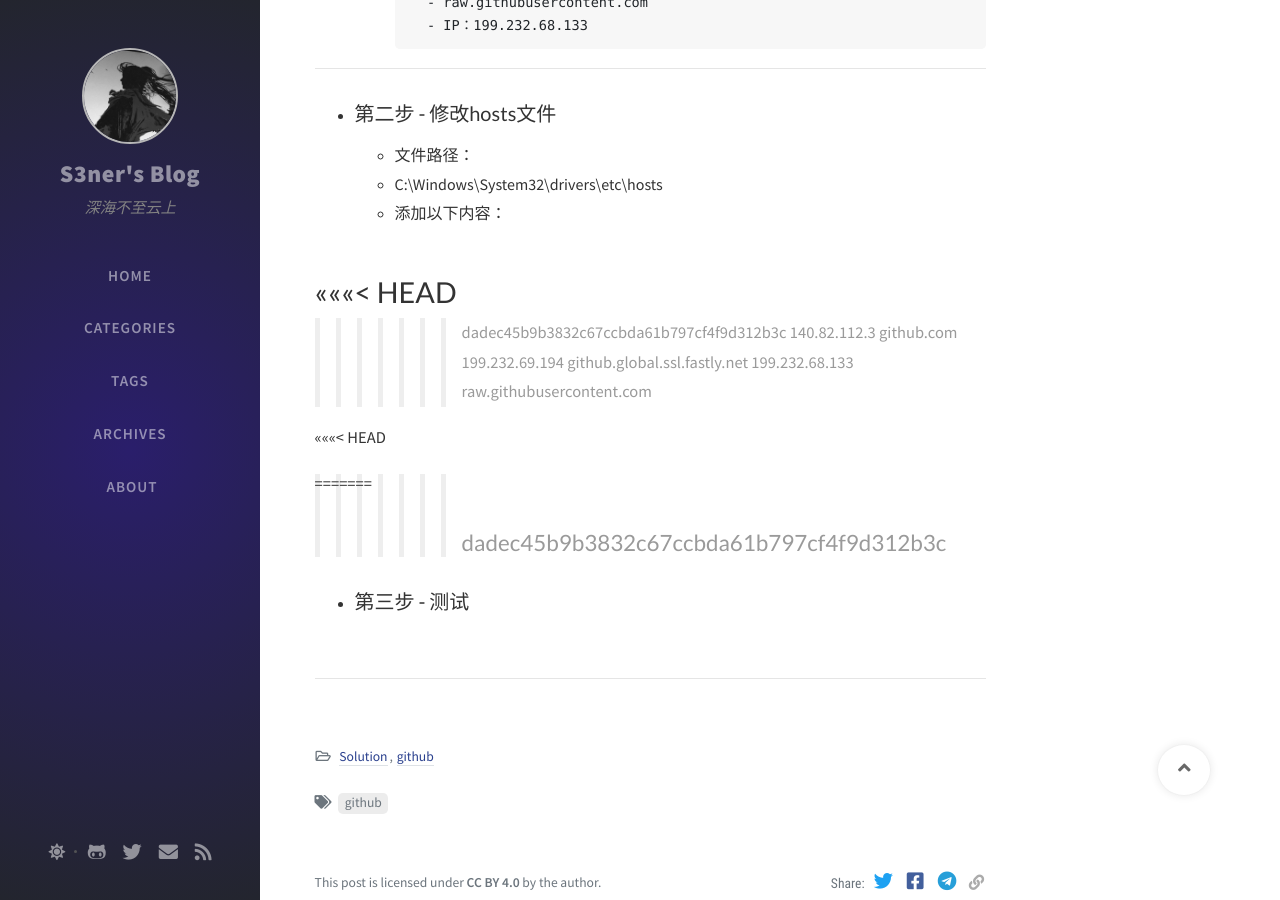
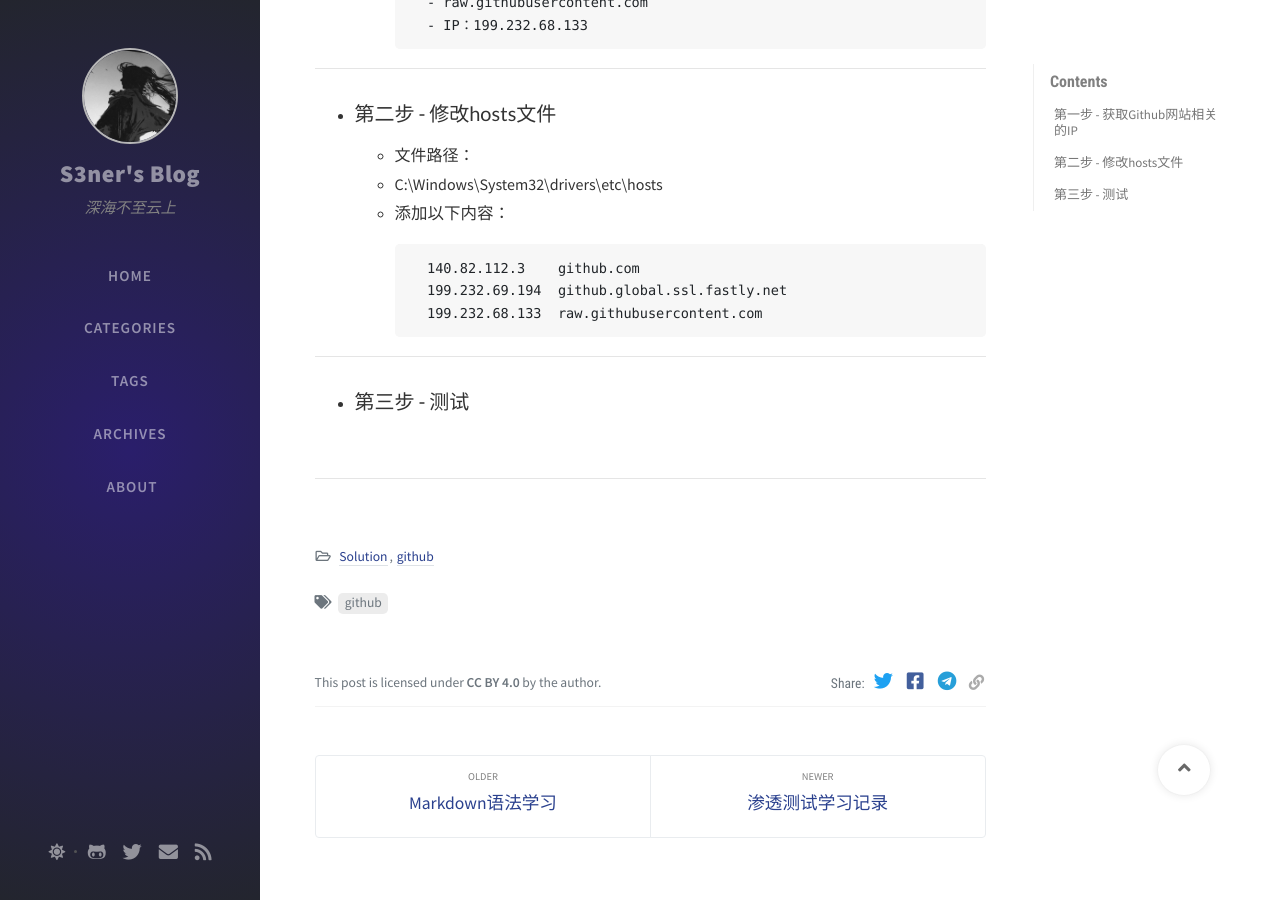
Before and after one commit to devisitem/legacy-blog, a Jekyll site: the page built from _posts/2020-06-02-解决github访问加载慢的问题.md, in a window 1280 px wide and 900 px high, scrolled down 612 px. Built offline with Jekyll 4.4.1, drawn with Linux system fonts in a browser that asks for light colours; nearby versions of some CDN libraries; comment, search, counter and statistics services are not loaded; some of the changed text lies outside the part shown.

Commit message:
Update 2020-06-02-解决github访问加载慢的问题.md

```diff
--- a/_posts/2020-06-02-解决github访问加载慢的问题.md
+++ b/_posts/2020-06-02-解决github访问加载慢的问题.md
@@ -33,19 +33,10 @@ tags: [github]
     - C:\Windows\System32\drivers\etc\hosts
     - 添加以下内容：
 
-<<<<<<< HEAD
-=======
-
->>>>>>> dadec45b9b3832c67ccbda61b797cf4f9d312b3c
             140.82.112.3    github.com
             199.232.69.194  github.global.ssl.fastly.net
             199.232.68.133  raw.githubusercontent.com
 
-<<<<<<< HEAD
-
-=======
-
->>>>>>> dadec45b9b3832c67ccbda61b797cf4f9d312b3c
 ---
 
 - ### 第三步 - 测试
```
